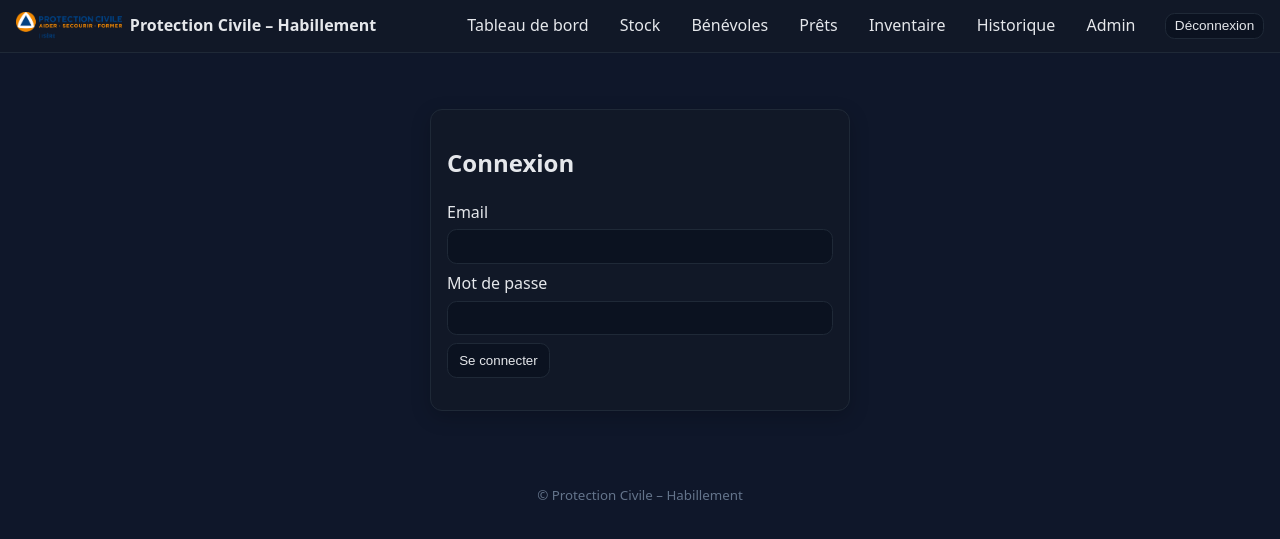
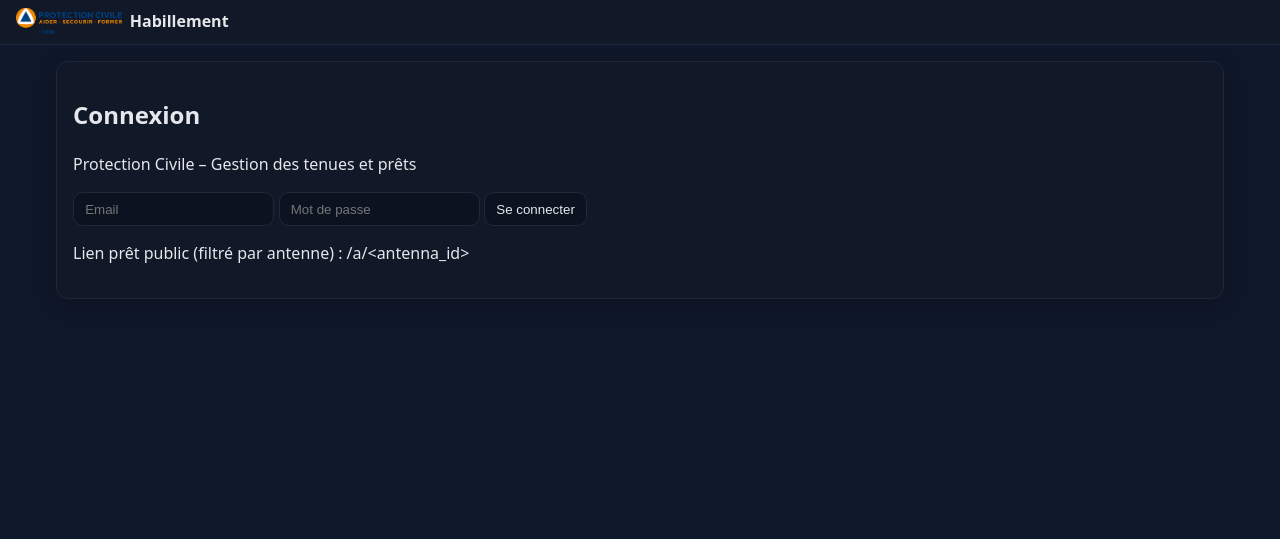
Before and after one commit to protec38/HABILLEMENT, a Flask app: page / in a window 1280 px wide. Shown: the top 539 px of the page. Run offline with Flask 3, Linux system fonts and the light colour scheme.

Commit message:
Update index.html

```diff
--- a/web/templates/index.html
+++ b/web/templates/index.html
@@ -1,199 +1,78 @@
 <!DOCTYPE html>
 <html lang="fr">
 <head>
-  <meta charset="utf-8" />
+  <meta charset="UTF-8" />
+  <title>Protection Civile - Habillement</title>
   <meta name="viewport" content="width=device-width, initial-scale=1" />
-  <title>Protection Civile – Habillement</title>
+  <link rel="stylesheet" href="/static/app.css" />
 
-  <!-- Favicon -->
-  <link rel="icon" href="{{ url_for('static', filename='logo_pc.png') }}" />
-
-  <!-- CSS -->
-  <link rel="stylesheet" href="{{ url_for('static', filename='app.css') }}" />
-
-  <!-- Chart.js -->
-  <script src="https://cdn.jsdelivr.net/npm/chart.js@4.4.1/dist/chart.umd.min.js"></script>
+  <!-- Leaflet (si tu affiches une carte quelque part) -->
+  <link rel="stylesheet" href="https://unpkg.com/leaflet@1.9.4/dist/leaflet.css" crossorigin=""/>
+  <script src="https://unpkg.com/leaflet@1.9.4/dist/leaflet.js" crossorigin=""></script>
 </head>
 <body>
+  <!-- TOPBAR -->
   <header class="topbar">
-    <div class="brand">
-      <img src="{{ url_for('static', filename='logo_pc.png') }}" alt="PC" />
-      <span>Protection Civile – Habillement</span>
+    <div class="wrap">
+      <div class="brand">
+        <img src="/static/logo_pc.png" alt="Protection Civile" class="logo" />
+        <span>Habillement</span>
+      </div>
+      <nav class="nav" id="nav"></nav>
     </div>
-    <button id="burger" class="burger" aria-label="Ouvrir le menu">☰</button>
-    <nav id="mainnav" class="nav">
-      <a href="#dashboard" data-nav>Tableau de bord</a>
-      <a href="#stock" data-nav>Stock</a>
-      <a href="#volunteers" data-nav>Bénévoles</a>
-      <a href="#loans" data-nav>Prêts</a>
-      <a href="#inventory" data-nav>Inventaire</a>
-      <a href="#history" data-nav>Historique</a>
-      <a href="#admin" data-nav>Admin</a>
-      <button id="logoutBtn" class="secondary small">Déconnexion</button>
-    </nav>
   </header>
 
-  <main id="app">
-    <!-- Auth -->
-    <section id="login" class="screen">
-      <div class="card narrow">
-        <h2>Connexion</h2>
-        <label>Email <input id="loginEmail" type="email" autocomplete="username" /></label>
-        <label>Mot de passe <input id="loginPass" type="password" autocomplete="current-password" /></label>
-        <button id="loginBtn">Se connecter</button>
-        <p id="loginError" class="error"></p>
+  <main class="wrap">
+    <!-- Écran de connexion (masqué automatiquement sur /a/<id>) -->
+    <section id="loginView" class="card center floating">
+      <h1>Connexion</h1>
+      <p class="muted">Protection Civile – Gestion des tenues et prêts</p>
+      <div class="grid-3">
+        <input id="loginEmail" class="input" placeholder="Email" />
+        <input id="loginPass" class="input" type="password" placeholder="Mot de passe" />
+        <button id="loginBtn" class="btn btn-primary" onclick="App.login()">Se connecter</button>
       </div>
+      <div id="loginError" class="alert hidden mt"></div>
+      <p class="mt">Lien prêt public (filtré par antenne) : <span class="badge">/a/&lt;antenna_id&gt;</span></p>
     </section>
 
-    <!-- Dashboard -->
-    <section id="dashboard" class="screen hidden">
-      <div class="grid stats">
-        <div class="stat"><div class="stat-value" id="statStock">0</div><div class="stat-label">Articles en stock</div></div>
-        <div class="stat"><div class="stat-value" id="statLoans">0</div><div class="stat-label">Prêts ouverts</div></div>
-        <div class="stat"><div class="stat-value" id="statVols">0</div><div class="stat-label">Bénévoles</div></div>
+    <!-- VUES (injectées par app.js) -->
+    <section id="dashboard" class="screen hidden"></section>
+    <section id="antennes" class="screen hidden"></section>
+    <section id="stock" class="screen hidden"></section>
+    <section id="benevoles" class="screen hidden"></section>
+    <section id="prets" class="screen hidden"></section>
+    <section id="inventaire" class="screen hidden"></section>
+    <section id="analytics" class="screen hidden"></section>
+    <section id="admin" class="screen hidden"></section>
+    <section id="pretPublic" class="screen hidden"></section>
+
+    <!-- MODAL (overlay + carte opaques) -->
+    <div id="modal" class="modal hidden">
+      <div class="modal-card">
+        <div class="modal-header">
+          <div id="modalTitle"></div>
+          <button class="btn btn-ghost" onclick="App.closeModal()">✕</button>
+        </div>
+        <div id="modalBody"></div>
       </div>
+    </div>
 
-      <div class="grid two">
-        <div class="card">
-          <h3>Stock par antenne</h3>
-          <canvas id="chartStock"></canvas>
-        </div>
-        <div class="card">
-          <h3>Prêts par semaine</h3>
-          <canvas id="chartLoans"></canvas>
-        </div>
-      </div>
-    </section>
-
-    <!-- Stock -->
-    <section id="stock" class="screen hidden">
-      <div class="toolbar">
-        <input id="stockSearch" placeholder="Rechercher type / antenne / taille / tags..." />
-        <div class="spacer"></div>
-        <button id="exportStock" class="secondary">Exporter CSV</button>
-      </div>
-
-      <div id="stockTable" class="table-wrapper">
-        <table class="table sortable" data-table="stock">
-          <thead>
-            <tr>
-              <th data-sort="garment_type">Type</th>
-              <th data-sort="antenna">Antenne</th>
-              <th data-sort="size">Taille</th>
-              <th data-sort="quantity" class="right">Qté</th>
-              <th>Tags</th>
-            </tr>
-          </thead>
-          <tbody></tbody>
-        </table>
-        <div class="pager">
-          <button data-page="prev" class="secondary small">◀</button>
-          <span class="page-info" id="stockPageInfo">Page 1/1</span>
-          <button data-page="next" class="secondary small">▶</button>
-        </div>
-      </div>
-    </section>
-
-    <!-- Volunteers -->
-    <section id="volunteers" class="screen hidden">
-      <div class="toolbar">
-        <input id="volSearch" placeholder="Rechercher nom / prénom / note..." />
-      </div>
-
-      <div id="volTable" class="table-wrapper">
-        <table class="table sortable" data-table="volunteers">
-          <thead>
-            <tr>
-              <th data-sort="last_name">Nom</th>
-              <th data-sort="first_name">Prénom</th>
-              <th data-sort="note">Note</th>
-            </tr>
-          </thead>
-          <tbody></tbody>
-        </table>
-        <div class="pager">
-          <button data-page="prev" class="secondary small">◀</button>
-          <span class="page-info" id="volPageInfo">Page 1/1</span>
-          <button data-page="next" class="secondary small">▶</button>
-        </div>
-      </div>
-    </section>
-
-    <!-- Loans -->
-    <section id="loans" class="screen hidden">
-      <div class="toolbar">
-        <div class="spacer"></div>
-        <button id="exportLoans" class="secondary">Exporter CSV</button>
-      </div>
-      <div id="loansTable" class="table-wrapper">
-        <table class="table sortable" data-table="loans">
-          <thead>
-            <tr>
-              <th data-sort="volunteer">Bénévole</th>
-              <th data-sort="stock">Article</th>
-              <th data-sort="quantity" class="right">Qté</th>
-              <th data-sort="loan_date">Date prêt</th>
-              <th data-sort="return_date">Retour</th>
-            </tr>
-          </thead>
-          <tbody></tbody>
-        </table>
-      </div>
-    </section>
-
-    <!-- Inventory -->
-    <section id="inventory" class="screen hidden">
-      <div class="card">
-        <h3>Démarrer un inventaire</h3>
-        <label>Antenne ID <input id="invAntennaId" type="number" min="1"></label>
-        <button id="invStart">Démarrer</button>
-      </div>
-      <div id="invArea" class="hidden">
-        <div class="toolbar">
-          <span>Session: <b id="invSession"></b></span>
-          <button id="invClose" class="secondary">Clôturer</button>
-        </div>
-        <table class="table" id="invItems">
-          <thead>
-            <tr><th>Type</th><th>Antenne</th><th>Taille</th><th>Stock</th><th>Compté</th><th>Δ</th></tr>
-          </thead>
-          <tbody></tbody>
-        </table>
-      </div>
-    </section>
-
-    <!-- History -->
-    <section id="history" class="screen hidden">
-      <div class="table-wrapper">
-        <table class="table sortable" data-table="history">
-          <thead>
-            <tr>
-              <th data-sort="started_at">Début</th>
-              <th data-sort="closed_at">Fin</th>
-              <th data-sort="antenna">Antenne</th>
-              <th data-sort="user">Utilisateur</th>
-              <th data-sort="total_delta" class="right">Σ|Δ|</th>
-            </tr>
-          </thead>
-          <tbody></tbody>
-        </table>
-      </div>
-    </section>
-
-    <!-- Admin -->
-    <section id="admin" class="screen hidden">
-      <div class="card">
-        <h3>Administration</h3>
-        <p>Ici : gestion des types, antennes, utilisateurs (inchangé dans cette version démo).</p>
-      </div>
-    </section>
+    <!-- Zone des toasts -->
+    <div id="flash"></div>
   </main>
 
-  <footer class="footer">
-    <small>© Protection Civile – Habillement</small>
-  </footer>
-
-  <!-- JS -->
-  <script src="{{ url_for('static', filename='app.js') }}" defer></script>
+  <script src="/static/app.js"></script>
+  <script>
+    // Raccourci ENTER pour le login + init app
+    document.addEventListener('DOMContentLoaded', () => {
+      const onEnter = (e) => { if (e.key === 'Enter') { e.preventDefault(); App.login(); } };
+      const em = document.getElementById('loginEmail');
+      const pw = document.getElementById('loginPass');
+      if (em) em.addEventListener('keydown', onEnter);
+      if (pw) pw.addEventListener('keydown', onEnter);
+      App.init();
+    });
+  </script>
 </body>
 </html>
```
